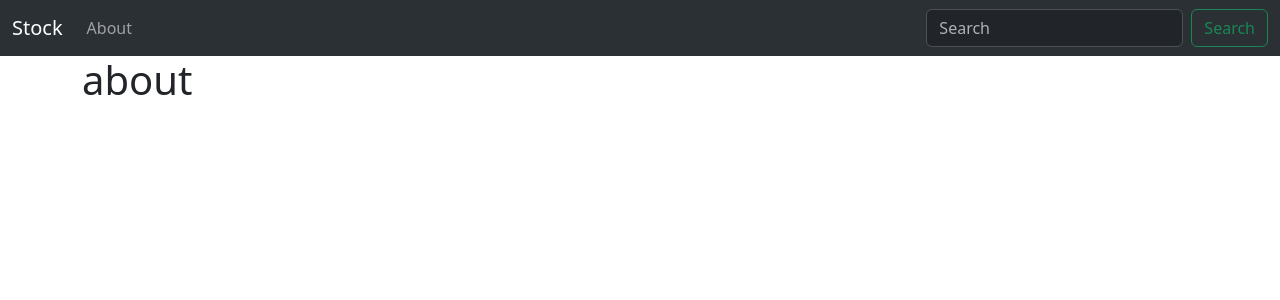
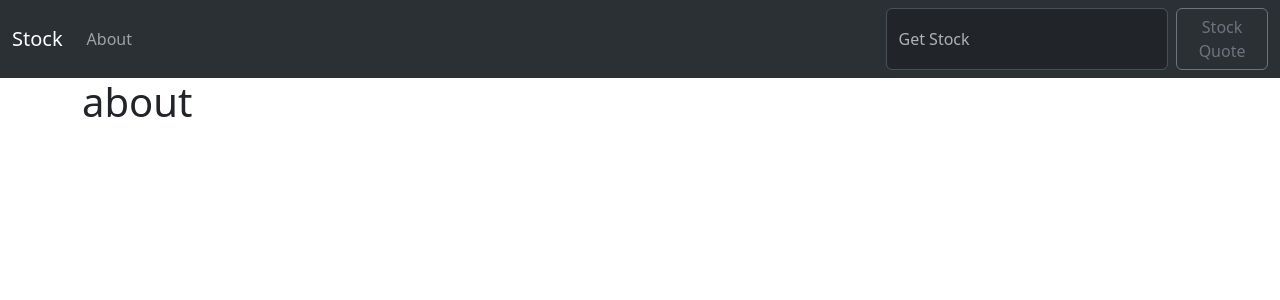
Before and after one commit to AntonyFelisberto/stock-market-django, a Django app: page /about in a window 1280 px wide. Shown: the top 300 px of the page. Run offline with Django 5.2, Linux system fonts and the light colour scheme.

Commit message:
ajustando barra de navegação e pesquisa

```diff
--- a/projeto/stocks/quotes/templates/base.html
+++ b/projeto/stocks/quotes/templates/base.html
@@ -19,9 +19,10 @@
                 <a class="nav-link" href="{%url "about" %}">About</a>
               </li>
             </ul>
-            <form class="d-flex" role="search">
-              <input class="form-control me-2" type="search" placeholder="Search" aria-label="Search">
-              <button class="btn btn-outline-success" type="submit">Search</button>
+            <form action="{% url 'home' %}" method="POST" class="d-flex" role="search">
+              {% csrf_token %}
+              <input class="form-control me-2" type="search" placeholder="Get Stock" aria-label="Search" name="ticker">
+              <button class="btn btn-outline-secondary" type="submit">Stock Quote</button>
             </form>
           </div>
         </div>
--- a/projeto/stocks/quotes/views.py
+++ b/projeto/stocks/quotes/views.py
@@ -4,13 +4,19 @@ import json
 
 # Create your views here.
 def home(request):
-    api_request = requests.get("https://cloud.iexapis.com/stable/stock/aapl/quote?token=")
-    try:
-        api = json.loads(api_request.content)
-    except Exception as e:
-        api = "Error ..."
 
-    return render(request,"home.html",{"api":api})
+    if request.method == 'POST':
+        ticker = request.POST["ticker"]
+        api_request = requests.get(f"https://cloud.iexapis.com/stable/stock/{ticker}/quote?token=pk_0920b6af199d4c87acc868419bf91e38")
+
+        try:
+            api = json.loads(api_request.content)
+        except Exception as e:
+            api = "Error ..."
+
+        return render(request,"home.html",{"api":api})
+    else:
+        return render(request,"home.html",{"ticker":"enter a ticker: ","api":" "})
 
 def about(request):
     return render(request,"about.html",{})
```
Also changed, not shown: projeto/stocks/quotes/templates/home.html (+12 -0 lines).
